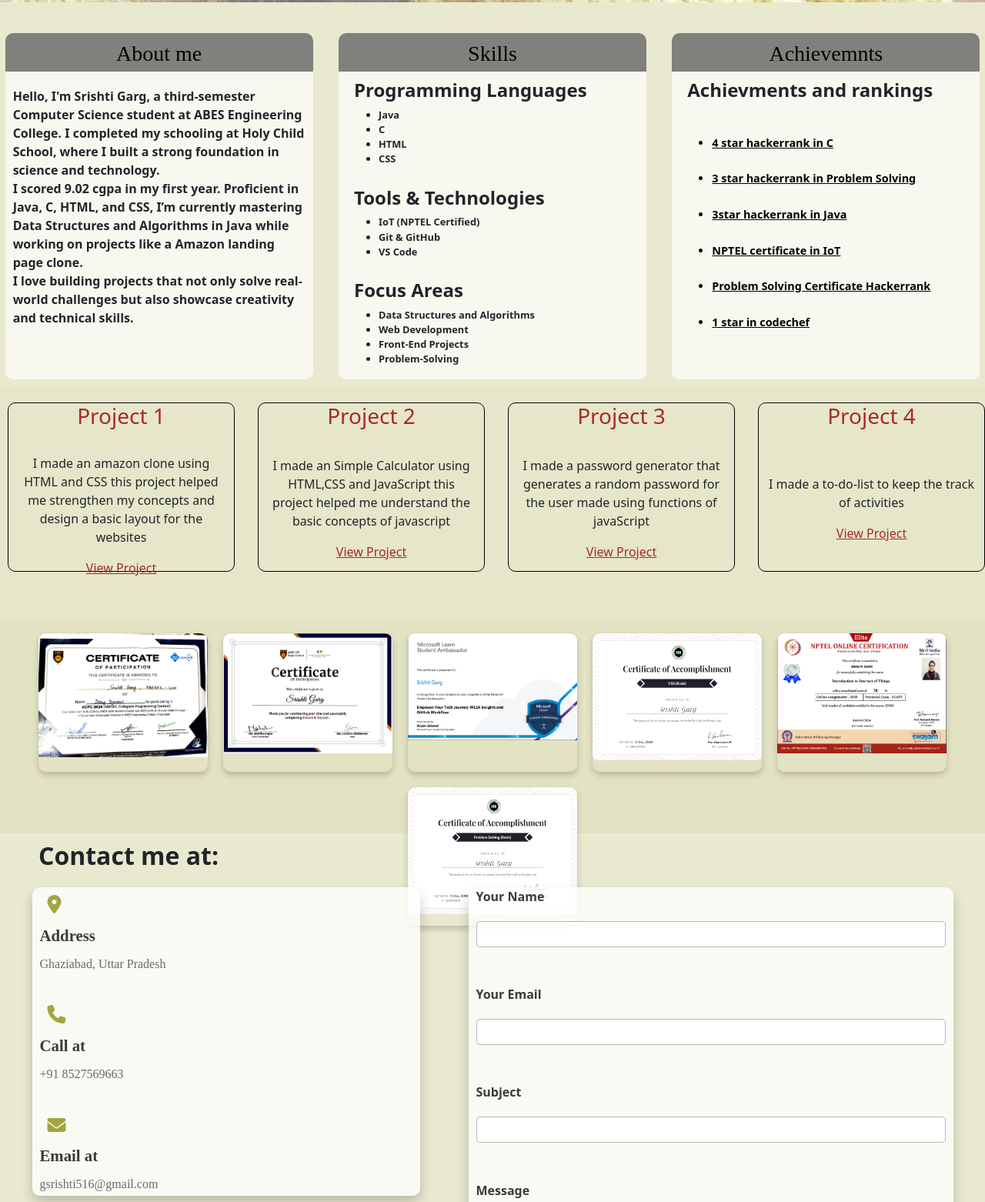
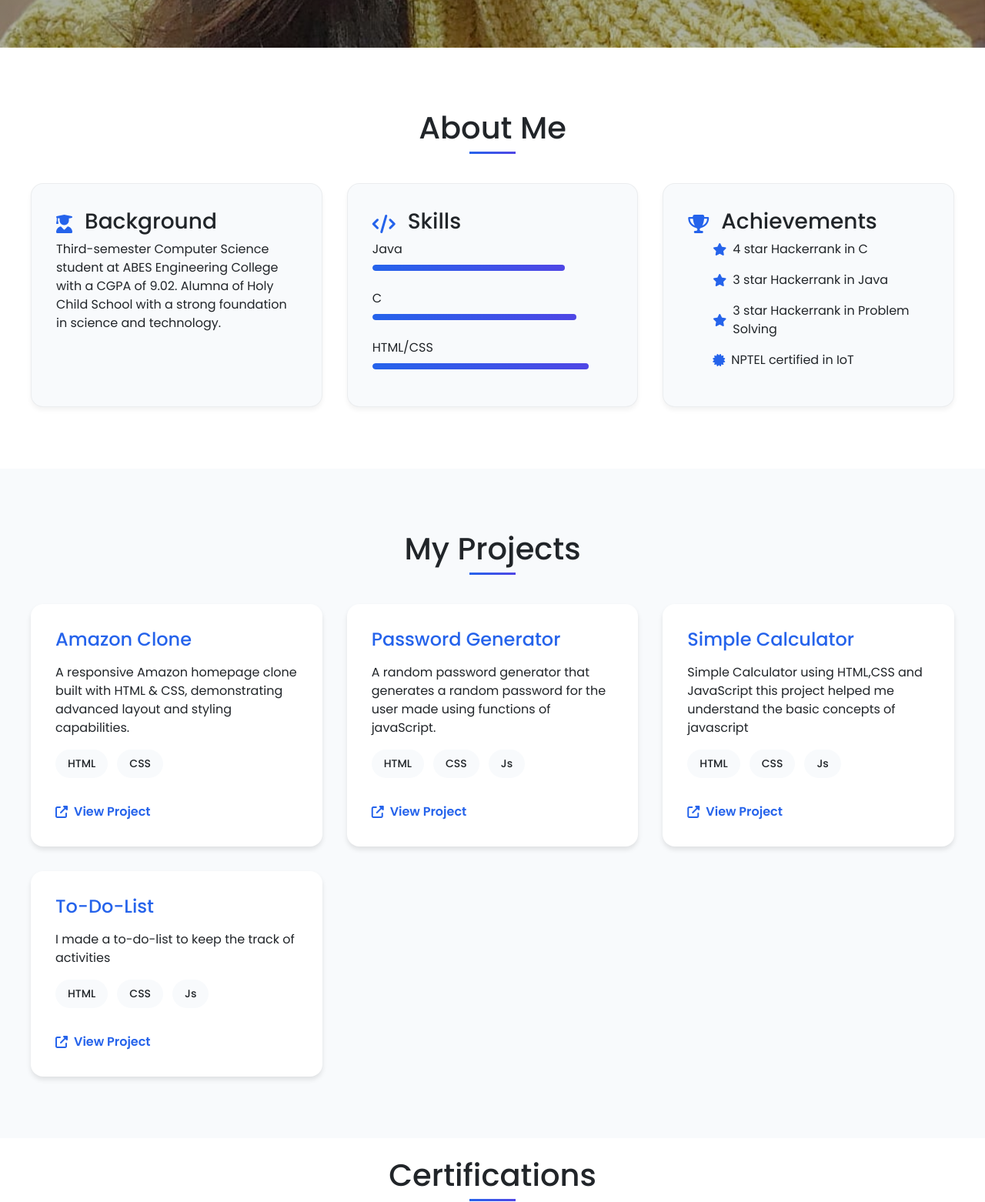
Before and after one commit to Srishtigarg05/portfolio, a plain HTML site: page index.html in a window 1280 px wide. Shown: the part 797-2359 px from the top of the page at 77% size. Drawn offline with nearby package versions, Linux system fonts and the light colour scheme.

Commit message:
Update index.html

```diff
--- a/index.html
+++ b/index.html
@@ -3,130 +3,167 @@
 <head>
     <meta charset="UTF-8">
     <meta name="viewport" content="width=device-width, initial-scale=1.0">
-    <title>Portfolio</title>
-    <link rel="stylesheet" href="style.css">
+    <title>Srishti Garg - Portfolio</title>
+    <link rel="stylesheet" href="enhance.css">
     <link href="https://cdn.jsdelivr.net/npm/bootstrap@5.3.0/dist/css/bootstrap.min.css" rel="stylesheet">
     <link rel="stylesheet" href="https://cdnjs.cloudflare.com/ajax/libs/font-awesome/6.5.0/css/all.min.css">
+    <link href="https://fonts.googleapis.com/css2?family=Poppins:wght@300;400;500;600;700&display=swap" rel="stylesheet">
 </head>
 <body>
    <div class="background">
-    <nav>
-<div class="portfolio"> <h1>PORTFOLIO</h1></div>
-
+    <nav class="navbar">
+        <div class="portfolio">
+            <h1><span class="highlight">PORT</span>FOLIO</h1>
+        </div>
         <div class="nav_content" id="home">
             <ul>
                 <li class="active"><a href="#home">Home</a></li>
                 <li><a href="#about">About</a></li>
                 <li><a href="#projects">Projects</a></li>
                 <li><a href="#certifications">Certifications</a></li>
-                <li><a href="#contacts">Contacts</a></li>
+                <li><a href="#contacts">Contact</a></li>
             </ul>
         </div>
     </nav>
-     <div class="me"><h1>Hello, I'am Srishti Garg</h1></div>
-    </div>
-    <div class="about" id="about">
-<div class="education">
-    <div class="mee"> <h3>About me</h3></div>
-    <div class="content">
-   <p>Hello, I'm Srishti Garg, a third-semester Computer Science student at ABES Engineering College. I completed my
-    schooling at Holy Child School, where I built a strong foundation in science and technology.
-    <br>
-    I scored 9.02 cgpa in my first year. Proficient in Java, C, HTML, and CSS,
-I’m currently mastering Data Structures and Algorithms
-in Java while working on projects like a Amazon landing page clone.
-<br>
-
-I love building projects that not only solve real-world challenges
-but also showcase creativity and technical skills.
-
-</p>
+    <div class="hero-section">
+        <div class="hero-content">
+            <h2 class="greeting">Hello, I'm</h2>
+            <h1 class="name">Srishti Garg</h1>
+            <p class="tagline">A passionate Computer Science student & Web Developer</p>
+            <div class="cta-buttons">
+                <a href="#projects" class="primary-btn">View Projects</a>
+                <a href="#contacts" class="secondary-btn">Contact Me</a>
             </div>
         </div>
-<div class="skills">
+    </div>
+   </div>
 
-    <div class="mee"> <h3>Skills</h3></div>
+   <div class="about-section" id="about">
+        <h2 class="section-title">About Me</h2>
+        <div class="about-grid">
+            <div class="about-card">
+                <div class="card-header">
+                    <i class="fas fa-user-graduate"></i>
+                    <h3>Background</h3>
+                </div>
+                <div class="content">
+                    <p>Third-semester Computer Science student at ABES Engineering College with a CGPA of 9.02. Alumna of Holy Child School with a strong foundation in science and technology.</p>
+                </div>
+            </div>
 
-           <div class="skill-category">
-            <h3>Programming Languages</h3>
-            <ul>
-              <li>Java</li>
-              <li>C</li>
-              <li>HTML</li>
-              <li>CSS</li>
+            <div class="about-card">
+                <div class="card-header">
+                    <i class="fas fa-code"></i>
+                    <h3>Skills</h3>
+                </div>
+                <div class="content skills-grid">
+                    <div class="skill-item">
+                        <span>Java</span>
+                        <div class="progress-bar">
+                            <div class="progress" style="width: 80%"></div>
+                        </div>
+                    </div>
+                    <div class="skill-item">
+                        <span>C</span>
+                        <div class="progress-bar">
+                            <div class="progress" style="width: 85%"></div>
+                        </div>
+                    </div>
+                    <div class="skill-item">
+                        <span>HTML/CSS</span>
+                        <div class="progress-bar">
+                            <div class="progress" style="width: 90%"></div>
+                        </div>
+                    </div>
+                </div>
+            </div>
+
+            <div class="about-card">
+                <div class="card-header">
+                    <i class="fas fa-trophy"></i>
+                    <h3>Achievements</h3>
+                </div>
+                <div class="content">
+                    <ul class="achievement-list">
+                        <li><i class="fas fa-star"></i> 4 star Hackerrank in C</li>
+                        <li><i class="fas fa-star"></i> 3 star Hackerrank in Java</li>
+                        <li><i class="fas fa-star"></i> 3 star Hackerrank in Problem Solving</li>
+                        <li><i class="fas fa-certificate"></i> NPTEL certified in IoT</li>
                     </ul>
                 </div>
-
-          <div class="skill-category">
-            <h3>Tools & Technologies</h3>
-            <ul>
-              <li>IoT (NPTEL Certified)</li>
-              <li>Git & GitHub</li>
-              <li>VS Code</li>
-            </ul>
+            </div>
+        </div>
     </div>
 
-          <div class="skill-category">
-            <h3>Focus Areas</h3>
-            <ul>
-              <li>Data Structures and Algorithms</li>
-              <li>Web Development</li>
-              <li>Front-End Projects</li>
-              <li>Problem-Solving</li>
-            </ul>
+    <div class="projects-section" id="projects">
+        <h2 class="section-title">My Projects</h2>
+        <div class="projects-grid">
+            <div class="project-card">
+                <div class="project-content">
+                    <h3>Amazon Clone</h3>
+                    <p>A responsive Amazon homepage clone built with HTML & CSS, demonstrating advanced layout and styling capabilities.</p>
+                    <div class="tech-stack">
+                        <span>HTML</span>
+                        <span>CSS</span>
+                    </div>
+                    <a href="https://srishtigarg05.github.io/Amzone-clone/" class="project-link">
+                        <i class="fas fa-external-link-alt"></i> View Project
+                    </a>
+                </div>
+            </div>
+
+                <div class="project-card">
+                <div class="project-content">
+                    <h3>Password Generator</h3>
+                    <p>A random password generator that generates a random password for the user made using functions of javaScript.</p>
+                    <div class="tech-stack">
+                        <span>HTML</span>
+                        <span>CSS</span>
+                        <span>Js</span>
+                    </div>
+                    <a href="https://srishtigarg05.github.io/passwordgenerator/" class="project-link">
+                        <i class="fas fa-external-link-alt"></i> View Project
+                    </a>
+                </div>
+                </div>
+                <div class="project-card">
+                <div class="project-content">
+                    <h3>Simple Calculator</h3>
+                    <p>Simple Calculator using HTML,CSS and JavaScript this project helped me understand the basic concepts of javascript</p>
+                    <div class="tech-stack">
+                        <span>HTML</span>
+                        <span>CSS</span>
+                        <span>Js</span>
+                    </div>
+                    <a href="https://srishtigarg05.github.io/calculator/" class="project-link">
+                        <i class="fas fa-external-link-alt"></i> View Project
+                    </a>
+                </div>
+                </div>
+                <div class="project-card">
+                <div class="project-content">
+                    <h3>To-Do-List</h3>
+                    <p>I made a to-do-list to keep the track of activities</p>
+                    <div class="tech-stack">
+                        <span>HTML</span>
+                        <span>CSS</span>
+                        <span>Js</span>
+                    </div>
+                    <a href="https://srishtigarg05.github.io/js-learner/" class="project-link">
+                        <i class="fas fa-external-link-alt"></i> View Project
+                    </a>
                 </div>
 
             </div>
-<div class="achievments"> <div class="mee"><h3>Achievemnts</h3></div>
-<div class="skill-category">
-
-  <h3>Achievments and rankings</h3>
-  <div class="category">
-  <ul>
-
-    <a href="https://www.hackerrank.com/profile/gsrishti516"><li>4 star hackerrank in C</li></a>
-    <a href="https://www.hackerrank.com/profile/gsrishti516"> <li>3 star hackerrank in Problem Solving</li></a>
-    <a href="https://www.hackerrank.com/profile/gsrishti516"> <li>3star hackerrank in Java</li></a>
-    <a href="c5.png"><li>NPTEL certificate in IoT</li></a>
-    <a href="https://www.hackerrank.com/profile/gsrishti516"><li>Problem Solving Certificate Hackerrank</li></a>
-   <a href="https://www.codechef.com/users/next_dive_50"> <li>1 star in codechef</li></a>
-
-
-
-  </ul>
+            <!-- Repeat for other projects -->
         </div>
-</div></div>
-
-
-</div>
-<div class="projects" id="projects">
-<div class="project1">
-  <h3>Project 1</h3>
-  <br>
-  <p>I made an amazon clone using HTML and CSS this project helped me strengthen my concepts and design a basic layout for the websites </p>
-  <a href="https://srishtigarg05.github.io/Amzone-clone/">View Project</a>
-</div>
-<div class="project1">
-  <h3>Project 2</h3>
-  <br>
-  <p>I made an Simple Calculator using HTML,CSS and JavaScript this project helped me understand the basic concepts of javascript </p>
-  <a href="https://srishtigarg05.github.io/calculator/">View Project</a>
-</div>
-<div class="project1">
-  <h3>Project 3</h3>
-  <br>
-  <p>I made a password generator that generates a random password for the user made using functions of javaScript </p>
-  <a href="https://srishtigarg05.github.io/passwordgenerator/">View Project</a>
-</div>
-<div class="project1">
-  <h3>Project 4</h3>
-  <br>
-  <p>I made a to-do-list to keep the track of activities </p>
-  <a href="https://srishtigarg05.github.io/js-learner/">View Project</a>
     </div>
 
-</div>
-<div class="final">
+    <div class="certifications-section" id="certifications">
+        <br>
+        <h2 class="section-title">Certifications</h2>
+        <div class="cert-grid">
+            <!-- Your existing certificate gallery structure -->
             <section class="certificate-gallery" id="certifications">
 
                 <!-- Certificates -->
@@ -167,45 +204,53 @@ but also showcase creativity and technical skills.
               <div id="certificate6" class="modal">
                 <img src="c6.png" alt="Certificate 1">
               </div>
-      <div class="info"  id="contacts"><h2>Contact me at:</h2></div>
-      <div class="contact">
-
-
-      <div class="contact_left">
-          <i class="fa-solid fa-location-dot"></i>
-          <h2>Address</h2>
-          <p>Ghaziabad, Uttar Pradesh</p>
-          <br>
-          <i class="fa-solid fa-phone"></i>
-          <h2>Call at</h2>
-          <p>+91 8527569663</p>
-          <br>
-          <i class="fa-solid fa-envelope"></i>
-          <h2>Email at</h2>
-          <p>gsrishti516@gmail.com</p>
-      </div>
-      <div class="contact_right">
-          <form>
-              <label>Your Name</label> <input type="text">
-
-              <br>
-              <label>Your Email</label>
-              <input type="email">
-              <br>
-              <label>Subject</label>
-              <input type="text">
-              <br>
-              <label>Message</label>
-              <input type="text">
-          </form>
-          <div class="click"><button>Send Message</button></div>
-
         </div>
     </div>
 
+    <div class="contact-section" id="contacts">
+        <h2 class="section-title">Get In Touch</h2>
+        <div class="contact-container">
+            <div class="contact-info">
+                <div class="contact-item">
+                    <i class="fas fa-map-marker-alt"></i>
+                    <div>
+                        <h3>Location</h3>
+                        <p>Ghaziabad, Uttar Pradesh</p>
+                    </div>
+                </div>
+                <div class="contact-item">
+                    <i class="fas fa-envelope"></i>
+                    <div>
+                        <h3>Email</h3>
+                        <p>gsrishti516@gmail.com</p>
+                    </div>
+                </div>
+                <div class="social-links">
+                    <a href="https://www.linkedin.com/in/srishti-garg-a3b092297/"><i class="fab fa-linkedin"></i></a>
+                    <a href="https://github.com/Srishtigarg05"><i class="fab fa-github"></i></a>
+                    <a href="https://www.hackerrank.com/profile/gsrishti516"><i class="fab fa-hackerrank"></i></a>
+                </div>
+            </div>
+            <form class="contact-form">
+                <div class="form-group">
+                    <input type="text" placeholder="Your Name" required>
+                </div>
+                <div class="form-group">
+                    <input type="email" placeholder="Your Email" required>
+                </div>
+                <div class="form-group">
+                    <input type="text" placeholder="Subject" required>
+                </div>
+                <div class="form-group">
+                    <textarea placeholder="Your Message" required></textarea>
+                </div>
+                <button type="submit" class="submit-btn">Send Message</button>
+            </form>
+        </div>
+    </div>
 
-      <div class="bottom">
-        <div class="top"><a href="#home"><h3>Back to top</h3></a></div>
+    <footer>
+        <div class="footer-content">
 
             <div class="last" id="contacts">
 
@@ -232,13 +277,11 @@ but also showcase creativity and technical skills.
 
                </div>
             </div>
+            <a href="#home" class="back-to-top">Back to Top <i class="fas fa-arrow-up"></i></a>
         </div>
-<div class="end">
-    <i class="fa-regular fa-copyright" id="i"></i>
-    <p>Portfolio Srishti Garg let's connect and make things better together</p>
-</div>
+        <pre>
 
-
-
+ &copy; 2024 Srishti Garg. All rights reserved.</pre>
+    </footer>
 </body>
 </html>
```
Lines whose indentation alone changed are shown as unchanged.
